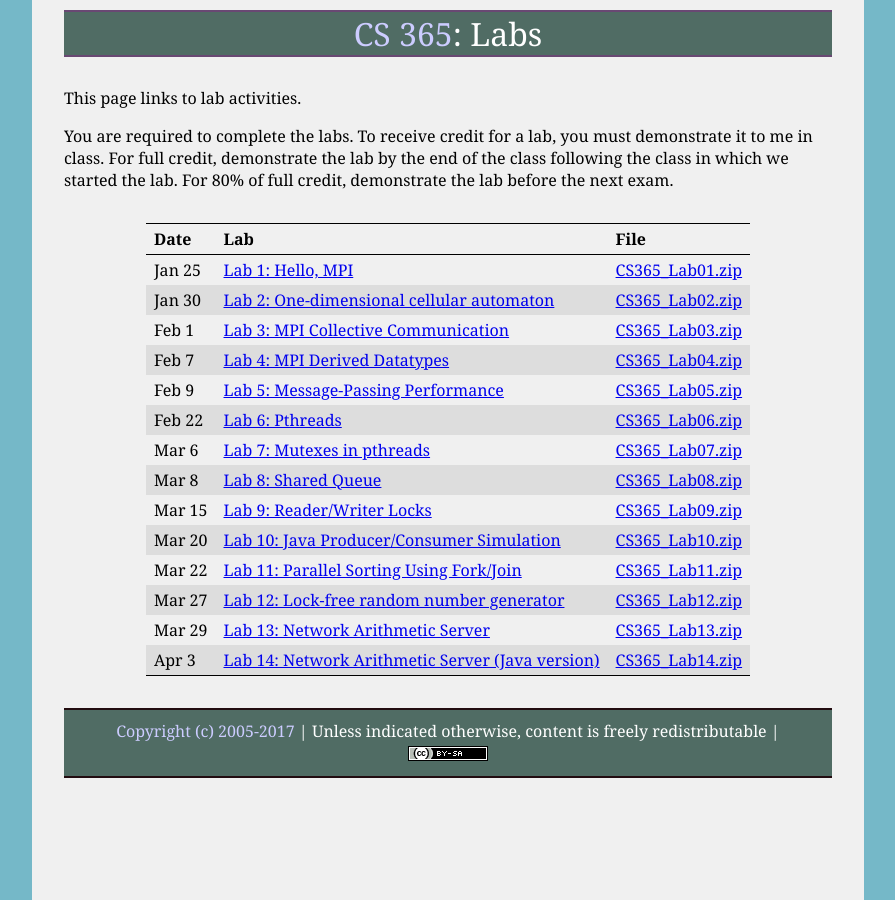
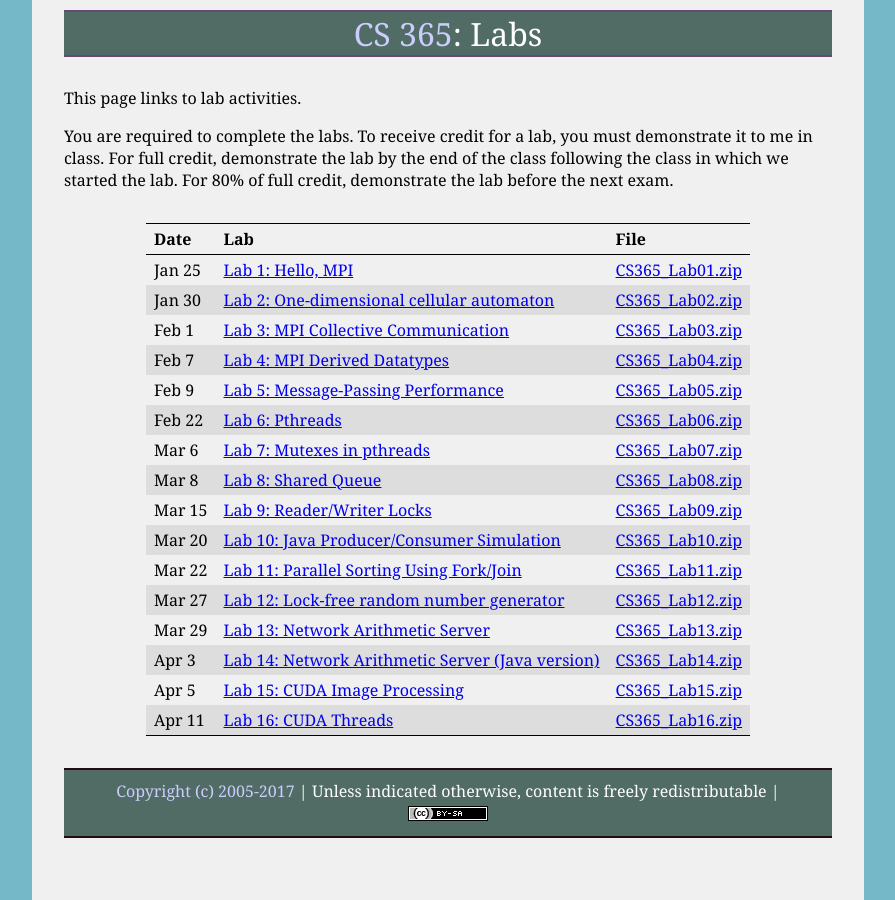
Before and after one commit to ycpcs/cs365-spring2017, a Jekyll site: the page built from labs/index.md, in a window 1280 px wide. Shown: the whole page, without its empty margins (192-1087 px from the left). Built offline with Jekyll 4.4.1, drawn with Linux system fonts in a browser that asks for light colours.

Commit message:
link to labs 15 and 16

```diff
--- a/labs/index.md
+++ b/labs/index.md
@@ -23,9 +23,9 @@ Mar 22 | [Lab 11: Parallel Sorting Using Fork/Join](lab11.html) | [CS365\_Lab11.
 Mar 27 | [Lab 12: Lock-free random number generator](lab12.html) | [CS365\_Lab12.zip](CS365_Lab12.zip)
 Mar 29 | [Lab 13: Network Arithmetic Server](lab13.html) | [CS365\_Lab13.zip](CS365_Lab13.zip)
 Apr 3 | [Lab 14: Network Arithmetic Server (Java version)](lab14.html) | [CS365\_Lab14.zip](CS365_Lab14.zip) |
+Apr 5 | [Lab 15: CUDA Image Processing](lab15.html) | [CS365\_Lab15.zip](CS365_Lab15.zip) |
+Apr 11 | [Lab 16: CUDA Threads](lab16.html) | [CS365\_Lab16.zip](CS365_Lab16.zip) |
 
 <!--
-Apr 21 | [Lab 15: CUDA Image Processing](lab15.html) | [CS365\_Lab15.zip](CS365_Lab15.zip) |
-Apr 23 | [Lab 16: CUDA Threads](lab16.html) | [CS365\_Lab16.zip](CS365_Lab16.zip) |
 Apr 28 | [Lab 17: Clojure futures](lab17.html) | n/a |
 -->
```
